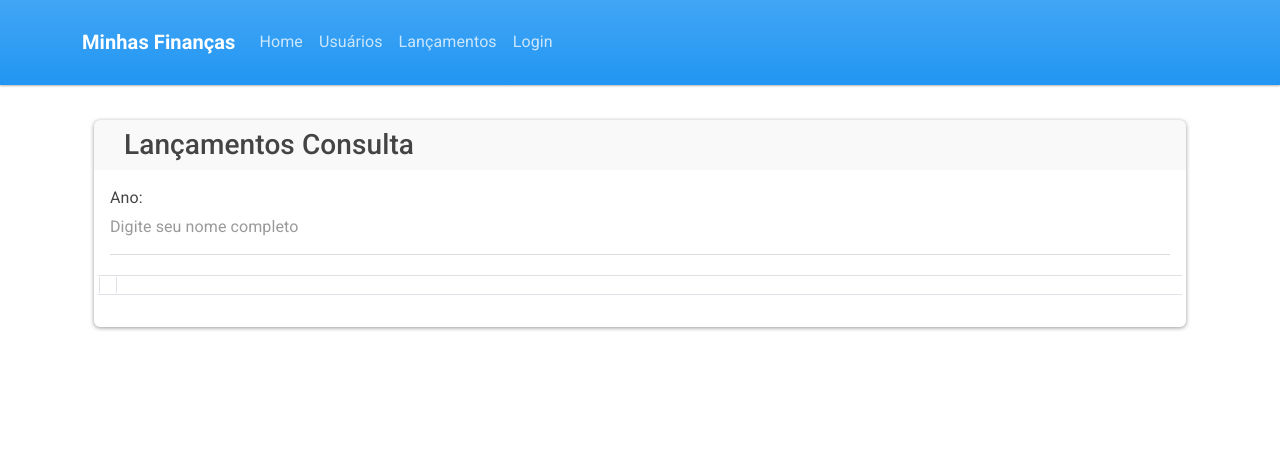
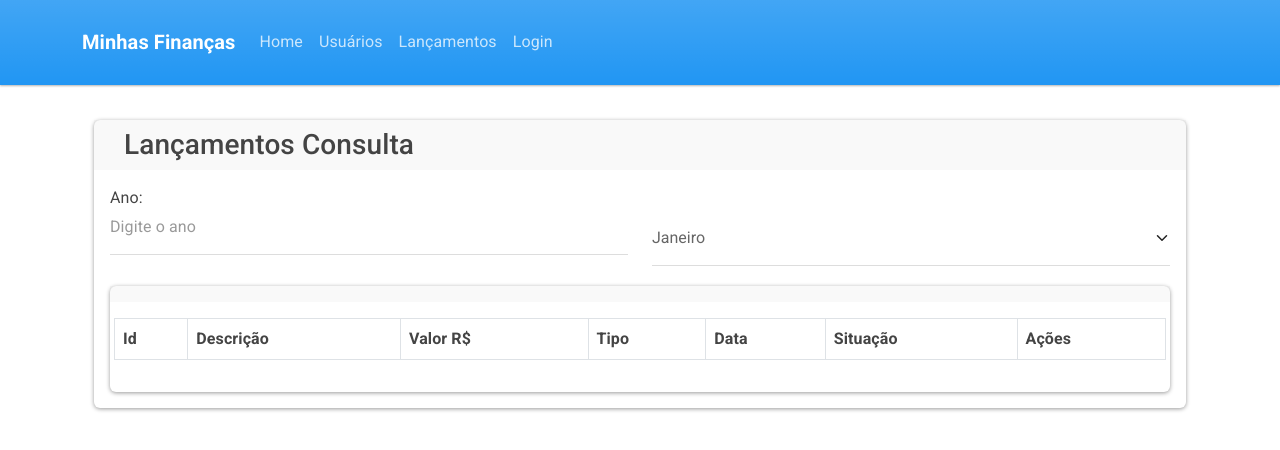
Before and after one commit to fcd007/financas-frontend-reactjs, a React (Create React App) app: page /consultar-lancamentos in a window 1280 px wide. Shown: the top 450 px of the page. Built offline with nearby package versions, Linux system fonts and the light colour scheme.

Commit message:
feat: add componente lancamentos

```diff
--- a/src/presentation/pages/LancamentosConsulta.js
+++ b/src/presentation/pages/LancamentosConsulta.js
@@ -1,22 +1,26 @@
 import React from "react";
 import { Navigate } from "react-router-dom";
 import Table from "react-bootstrap/Table";
-import { ToastContainer } from "react-toastify";
-import { showToastError } from "../components/ToastCustom";
-import Container from "../components/Container";
 import Card from "../components/Card";
 import FormGroup from "../components/FormGroup";
-import { Row } from "react-bootstrap";
+import { Col, Row } from "react-bootstrap";
+import Form from "react-bootstrap/Form";
+import MESES_ANO from "./../../data/constants/meses";
+import SelectList from "../components/SelectList";
 
 class LancamentosConsulta extends React.Component {
   constructor(props) {
     super(props);
 
-    this.state = {};
+    this.state = {
+      lista: MESES_ANO,
+      filtro: {},
+      listaLancamentos: [],
+    };
   }
 
   render() {
-    let { shouldRedirect, navetageToRoute } = this.state;
+    let { shouldRedirect, navetageToRoute, lista } = this.state;
     return (
       <>
         {shouldRedirect === true ? (
@@ -25,28 +29,52 @@ class LancamentosConsulta extends React.Component {
           <div className="container">
             <Card value={"card mb-12"} title={"Lançamentos Consulta"}>
               <FormGroup htmlFor="ano" label="Ano:">
-                <input
+                <Row>
+                  <Col>
+                    <Form.Control
                       style={{ paddingTop: "5px" }}
                       type="text"
                       className="form-control"
                       id="nome"
                       name="nome"
                       aria-describedby="text"
-                  placeholder="Digite seu nome completo"
+                      placeholder="Digite o ano"
                       value={this.state.nome}
                       onChange={(event) => this.onChangeInput(event)}
                     />
+                  </Col>
+                  <Col>
+                    <SelectList lista={lista} />
+                  </Col>
+                </Row>
               </FormGroup>
-
+              <Card value={"card mb-12"}>
                 <Row>
                   <Table striped bordered hover>
                     <thead>
-                    <th>
-                      <th></th>
-                    </th>
+                      <tr>
+                        <th>Id</th>
+                        <th>Descrição</th>
+                        <th>Valor R$</th>
+                        <th>Tipo</th>
+                        <th>Data</th>
+                        <th>Situação</th>
+                        <th>Ações</th>
+                      </tr>
                     </thead>
+                    {this.state.listaLancamentos.map((lancamento) => {
+                      <tr key={lancamento.id}>
+                        <td>{lancamento.descricao}</td>
+                        <td>{lancamento.valor}</td>
+                        <td>{lancamento.tipo}</td>
+                        <td>{lancamento.data}</td>
+                        <td>{lancamento.situcao}</td>
+                        <td>Ações</td>
+                      </tr>;
+                    })}
                   </Table>
                 </Row>
+              </Card>
             </Card>
           </div>
         )}
```
Lines whose indentation alone changed are shown as unchanged.
